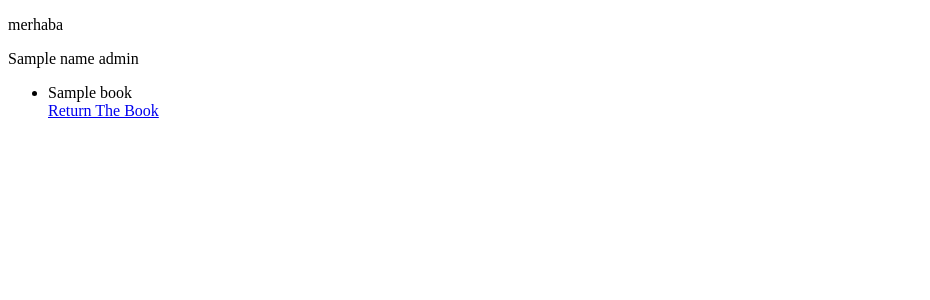
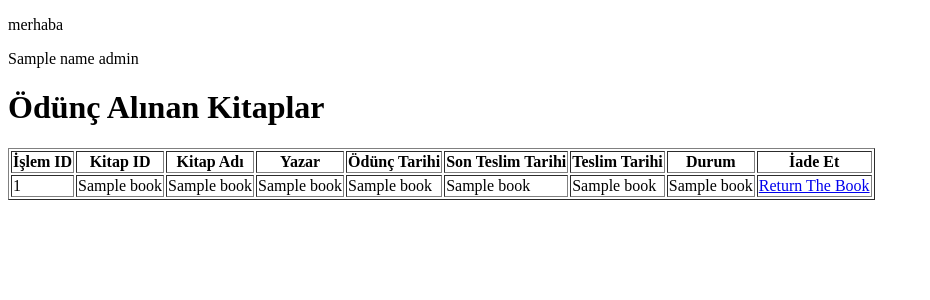
Before and after one commit to yildizramazan/library-automation, a Flask app: template templates/dashboard.html in a window 1280 px wide. Shown: the top 300 px of the page, without its empty margins (0-930 px from the left). Run offline with Flask 3, Linux system fonts and the light colour scheme; the template is opened without the code that fills it: most values are stand-ins (such as "Sample title", 1, 10 or a date in 2020).

Commit message:
made a few improvements

```diff
--- a/main.py
+++ b/main.py
@@ -11,7 +11,7 @@ app = Flask(__name__)
 app.secret_key = "database-library-automation-project-240709022"
 
 server = 'localhost'
-database = 'master'
+database = 'library_db'
 server_username = 'SA'
 server_password = 'YourPassword123'
 conn = pyodbc.connect(
@@ -38,7 +38,7 @@ class User(UserMixin):
 @login_manager.user_loader
 def load_user(user_id):
     # Kullanıcıyı veritabanından çek
-    cursor.execute("SELECT KullaniciID, AdSoyad, Eposta, Rol FROM Kullanıcılar WHERE KullaniciID = ?", user_id)
+    cursor.execute("SELECT KullaniciID, AdSoyad, Eposta, Rol FROM Kullanicilar WHERE KullaniciID = ?", user_id)
     user = cursor.fetchone()
     if user:
         return User(id=user.KullaniciID, name=user.AdSoyad, email=user.Eposta, role=user.Rol)
@@ -122,21 +122,48 @@ def account():
     kullanıcıid = current_user.id
     name = current_user.name
     role = current_user.role
-    cursor.execute("SELECT * FROM OduncIslemleri WHERE KullaniciID = ?", kullanıcıid)
-    books = cursor.fetchall()
+    # cursor.execute("SELECT * FROM OduncIslemleri WHERE KullaniciID = ?", kullanıcıid)
+    # books = cursor.fetchall()
+    query = """
+        SELECT OduncIslemleri.IslemID, Kitaplar.KitapID, Kitaplar.Baslik, Kitaplar.Yazar,
+               OduncIslemleri.OduncTarihi, OduncIslemleri.SonTeslimTarihi, OduncIslemleri.TeslimTarihi, OduncIslemleri.Durum
+        FROM OduncIslemleri
+        JOIN Kitaplar ON OduncIslemleri.KitapID = Kitaplar.KitapID
+        WHERE OduncIslemleri.KullaniciID = ?
+    """
+    cursor.execute(query, (kullanıcıid,))
+    books = cursor.fetchall()  # Burada kitap bilgileriyle birlikte ödünç işlemleri çekiliyor
+
     return render_template("dashboard.html", name=name, role=role, books=books)
 
+
+# @app.route('/return-book/<int:id>')
+# def return_book(id):
+#     print(id, current_user.id)
+#     kullanıcıid = current_user.id
+#     cursor.execute("DELETE FROM OduncIslemleri WHERE KullaniciID = ? AND KitapID = ?", (kullanıcıid, id))
+#     conn.commit()
+#     cursor.execute("UPDATE Kitaplar SET Durum = 'Mevcut' WHERE KitapID = ?", id)
+#     conn.commit()
+#     return redirect(url_for('account'))
+#
 
 @app.route('/return-book/<int:id>')
 def return_book(id):
     print(id, current_user.id)
     kullanıcıid = current_user.id
-    cursor.execute("DELETE FROM OduncIslemleri WHERE KullaniciID = ? AND KitapID = ?", (kullanıcıid, id))
+    cursor.execute(
+        """
+        UPDATE OduncIslemleri
+        SET TeslimTarihi = GETDATE(), Durum = 'IadeEdildi'
+        WHERE KullaniciID = ? AND KitapID = ? AND TeslimTarihi IS NULL
+        """,
+        (kullanıcıid, id)
+    )
     conn.commit()
     cursor.execute("UPDATE Kitaplar SET Durum = 'Mevcut' WHERE KitapID = ?", id)
     conn.commit()
     return redirect(url_for('account'))
-
 
 
 @app.route('/admin')
@@ -192,9 +219,13 @@ def borrow_book(kitapid):
         kitap_durum = cursor.fetchone()[0]
         print(kitap_durum)
         if kitap_durum == "Mevcut":
-            cursor.execute("INSERT INTO OduncIslemleri (KullaniciID, KitapID, OduncTarihi, TeslimTarihi)"
-                            "VALUES (?, ?, GETDATE(), DATEADD(DAY, 15, GETDATE()))",
-                           (current_user.id, kitapid) )
+            cursor.execute(
+                """
+                INSERT INTO OduncIslemleri (KullaniciID, KitapID, OduncTarihi, SonTeslimTarihi, TeslimTarihi)
+                VALUES (?, ?, GETDATE(), DATEADD(DAY, 15, GETDATE()), NULL)
+                """,
+                (current_user.id, kitapid)
+            )
             conn.commit()
             cursor.execute(
                 "UPDATE Kitaplar SET Durum = 'OduncAlindi' WHERE KitapID = ?",
@@ -221,7 +252,7 @@ def register():
         new_password = generate_password_hash(register_form.password.data)
         print(new_password)
         # Kullanıcı adı kontrolü
-        cursor.execute("SELECT * FROM Kullanıcılar WHERE Eposta = ?", new_username)
+        cursor.execute("SELECT * FROM Kullanicilar WHERE Eposta = ?", new_username)
         print(new_username)
         user = cursor.fetchone()
         if user:
@@ -230,7 +261,7 @@ def register():
 
         # Yeni kullanıcı ekleme
         cursor.execute(
-            "INSERT INTO Kullanıcılar (AdSoyad, Eposta, Sifre, Rol) VALUES (?, ?, ?, ?)",
+            "INSERT INTO Kullanicilar (AdSoyad, Eposta, Sifre, Rol) VALUES (?, ?, ?, ?)",
             (f"{new_name} {new_surname}", new_username, new_password, "Kullanici")
         )
         conn.commit()
@@ -248,7 +279,7 @@ def login():
         password = login_form.password.data
 
         # Kullanıcıyı veritabanından kontrol et
-        cursor.execute("SELECT KullaniciID, AdSoyad, Eposta, Sifre, Rol FROM Kullanıcılar WHERE Eposta = ?", username)
+        cursor.execute("SELECT KullaniciID, AdSoyad, Eposta, Sifre, Rol FROM Kullanicilar WHERE Eposta = ?", username)
         user = cursor.fetchone()
 
         if user:
--- a/templates/dashboard.html
+++ b/templates/dashboard.html
@@ -8,12 +8,45 @@
 <p>merhaba</p>
     {{name}}
     {{role}}
-    <ul>
-        {%for book in books%}
-        <li>{{book}}</li>
-        <a href="{{url_for('return_book', id=book.KitapID)}}">Return The Book</a>
-        {%endfor%}
+<h1>Ödünç Alınan Kitaplar</h1>
 
-    </ul>
+<table border="1">
+    <thead>
+        <tr>
+            <th>İşlem ID</th>
+            <th>Kitap ID</th>
+            <th>Kitap Adı</th>
+            <th>Yazar</th>
+            <th>Ödünç Tarihi</th>
+            <th>Son Teslim Tarihi</th>
+            <th>Teslim Tarihi</th>
+            <th>Durum</th>
+            <th>İade Et</th>
+
+        </tr>
+    </thead>
+    <tbody>
+        {% for book in books %}
+        <tr>
+            <td>{{ book[0] }}</td> <!-- IslemID -->
+            <td>{{ book[1] }}</td> <!-- KitapID -->
+            <td>{{ book[2] }}</td> <!-- Kitap Adı -->
+            <td>{{ book[3] }}</td> <!-- Yazar -->
+            <td>{{ book[4] }}</td> <!-- Ödünç Tarihi -->
+            <td>{{ book[5] }}</td> <!-- Son Teslim Tarihi -->
+            <td>{{ book[6] }}</td> <!-- Teslim Tarihi -->
+            <td>{{ book[7] }}</td> <!-- Durum -->
+            <td>
+                {% if book[7] == 'IadeEdildi' %}
+                    ---
+                {% else %}
+                    <a href="{{url_for('return_book', id=book[1])}}">Return The Book</a>
+                {% endif %}
+            </td>
+        </tr>
+        {% endfor %}
+    </tbody>
+</table>
+
 </body>
 </html>
```
